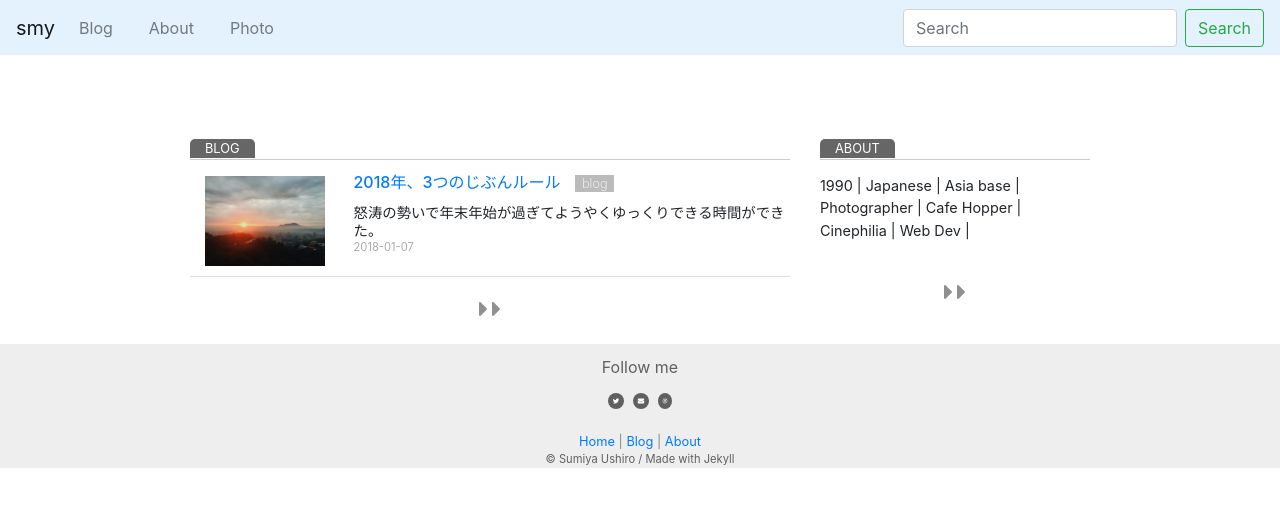
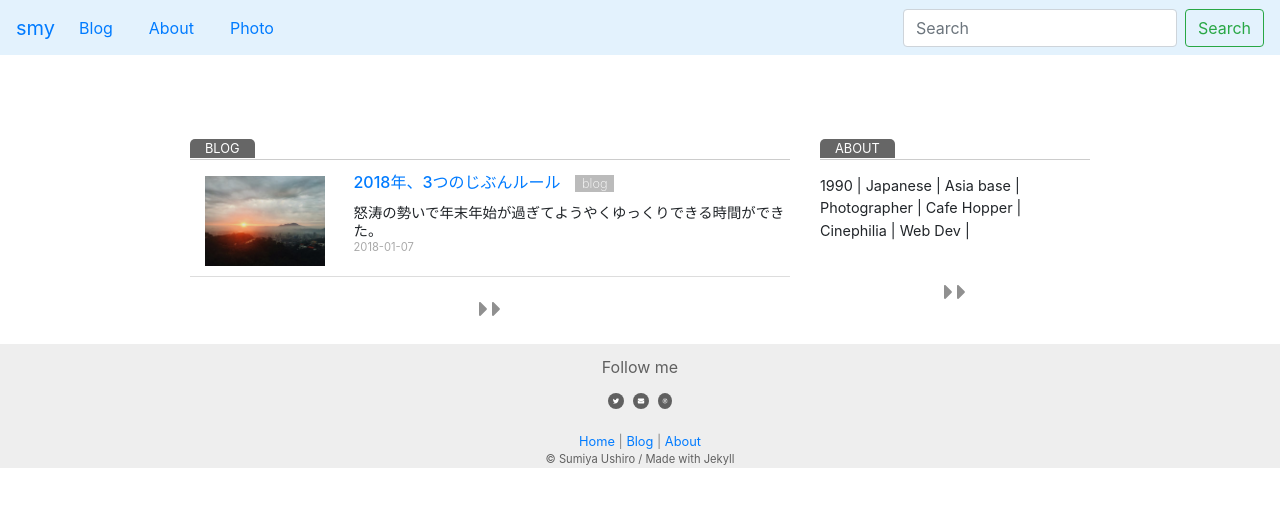
Before and after one commit to sumi0820/smy-jp-v1, a Jekyll site: the page built from index.md, in a window 1280 px wide. Shown: the top 507 px of the page. Built offline with Jekyll 4.4.1, drawn with Linux system fonts in a browser that asks for light colours; nearby versions of some CDN libraries.

Commit message:
initial commit

```diff
--- a/_includes/top-nav.html
+++ b/_includes/top-nav.html
@@ -1,13 +1,13 @@
 <link rel="stylesheet" href="https://stackpath.bootstrapcdn.com/bootstrap/4.3.1/css/bootstrap.min.css" integrity="sha384-ggOyR0iXCbMQv3Xipma34MD+dH/1fQ784/j6cY/iJTQUOhcWr7x9JvoRxT2MZw1T" crossorigin="anonymous">
 
-<nav class="navbar navbar-expand-md navbar-light" style="background-color: #e3f2fd;"">
+<nav class="navbar navbar-expand-md sticky-top" style="background-color: #e3f2fd;"">
   <a class="navbar-brand" href="{{ site.url }}/">smy</a>
   <button class="navbar-toggler" type="button" data-toggle="collapse" data-target="#navbarSupportedContent" aria-controls="navbarSupportedContent" aria-expanded="false" aria-label="Toggle navigation">
     <span class="navbar-toggler-icon"></span>
   </button>
     <div class="collapse navbar-collapse" id="navbarSupportedContent">
       <ul class="navbar-nav mr-auto">
-          <li class="nav-item" style="background-color: #e3f2fd;">
+          <li class="nav-item">
             <a class="nav-link" href="{{ site.url }}/blog/">Blog</a>
           </li>
           <li class="nav-item">
```
